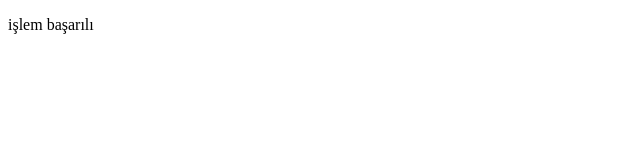
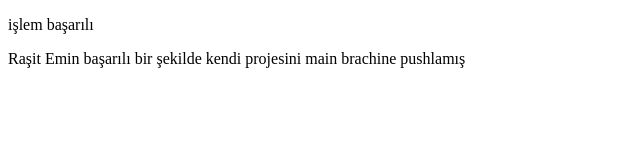
Before and after one commit to rasitemin/eklegelsin, a plain HTML site: page resat.html in a window 1280 px wide. Shown: the whole page, without its empty margins (0-640 px from the left). Drawn offline with Linux system fonts and the light colour scheme.

Commit message:
rasit eminin yapısı incelendi resat.html düzenlendi

```diff
--- a/resat.html
+++ b/resat.html
@@ -8,5 +8,6 @@
 </head>
 <body>
     <p>işlem başarılı</p>
+    <p>Raşit Emin başarılı bir şekilde kendi projesini main brachine pushlamış</p>
 </body>
 </html>
```
